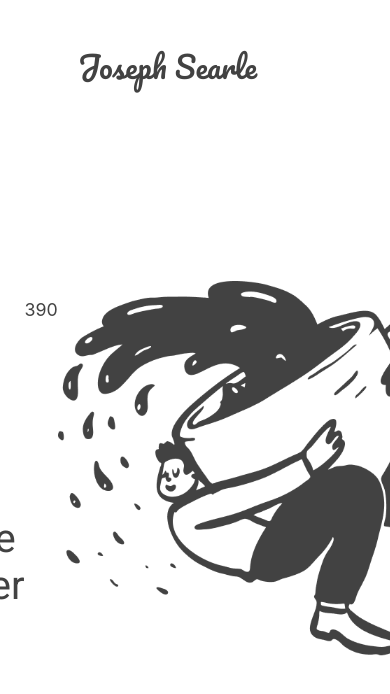
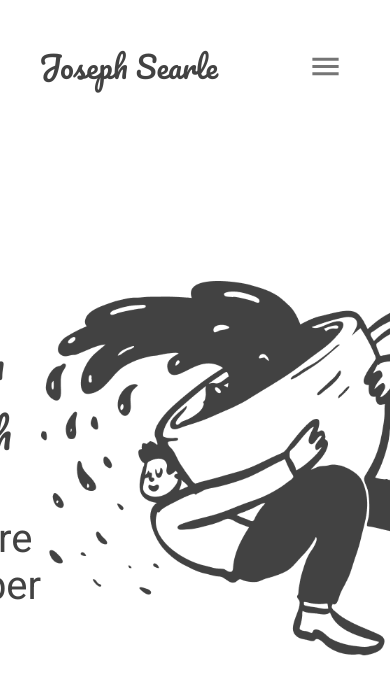
Before and after one commit to JosephSearle/personal-website, a React (Create React App) app: page / in a window 390 px wide. Shown: the top 694 px of the page. Built offline with nearby package versions, Linux system fonts and the light colour scheme.

Commit message:
Made mobile nav bar

```diff
--- a/package.json
+++ b/package.json
@@ -3,8 +3,12 @@
   "version": "0.1.0",
   "private": true,
   "dependencies": {
+    "@emotion/react": "^11.11.1",
+    "@emotion/styled": "^11.11.0",
     "@fontsource/pacifico": "^5.0.8",
     "@fontsource/roboto": "^5.0.8",
+    "@mui/icons-material": "^5.14.8",
+    "@mui/material": "^5.14.8",
     "@testing-library/jest-dom": "^5.17.0",
     "@testing-library/react": "^13.4.0",
     "@testing-library/user-event": "^13.5.0",
--- a/src/App.css
+++ b/src/App.css
@@ -15,6 +15,15 @@
 .background-image {
   flex: 1;
   justify-content: center;
+}
+
+.mobile-navbar {
+  width: 80vw;
+  height: 53px;
+  padding-top: 40px;
+  display: flex;
+  justify-content: flex-end;
+  align-items: center;
 }
 
 .navbar {
--- a/src/App.js
+++ b/src/App.js
@@ -37,7 +37,6 @@ function App() {
             <p className='text-2'>I'm a Software Developer</p>
           </div>
           <div className='cover-illustration'>
-            <p>{width}</p>
             <img src={coffee} alt='coffee.png'/>
           </div>
         </div>
--- a/src/components/MobileNavbar.js
+++ b/src/components/MobileNavbar.js
@@ -1,10 +1,23 @@
 import '../App.css';
+import { IconButton, Drawer } from '@mui/material';
+import MenuIcon from '@mui/icons-material/Menu';
+import { useState } from 'react';
 
 function MobileNavbar() {
+    const [menu, setMenu] = useState(false);
+
     return (
-        <div className='navbar'>
-          <p className='title'>Joseph Searle</p>
+        <div className='mobile-navbar'>
+            <p className='title'>Joseph Searle</p>
+            <p>{menu}</p>
+            <IconButton onClick={() => setMenu(!menu)}><MenuIcon fontSize='large'/></IconButton>
+            <Drawer
+                anchor='right'
+                open={menu}
+                onClose={() => setMenu(false)}
+            >
 
+            </Drawer>
         </div>
     );
 }
```
Also changed, not shown: 1 other file (tests, documents, lock files or other folders).
